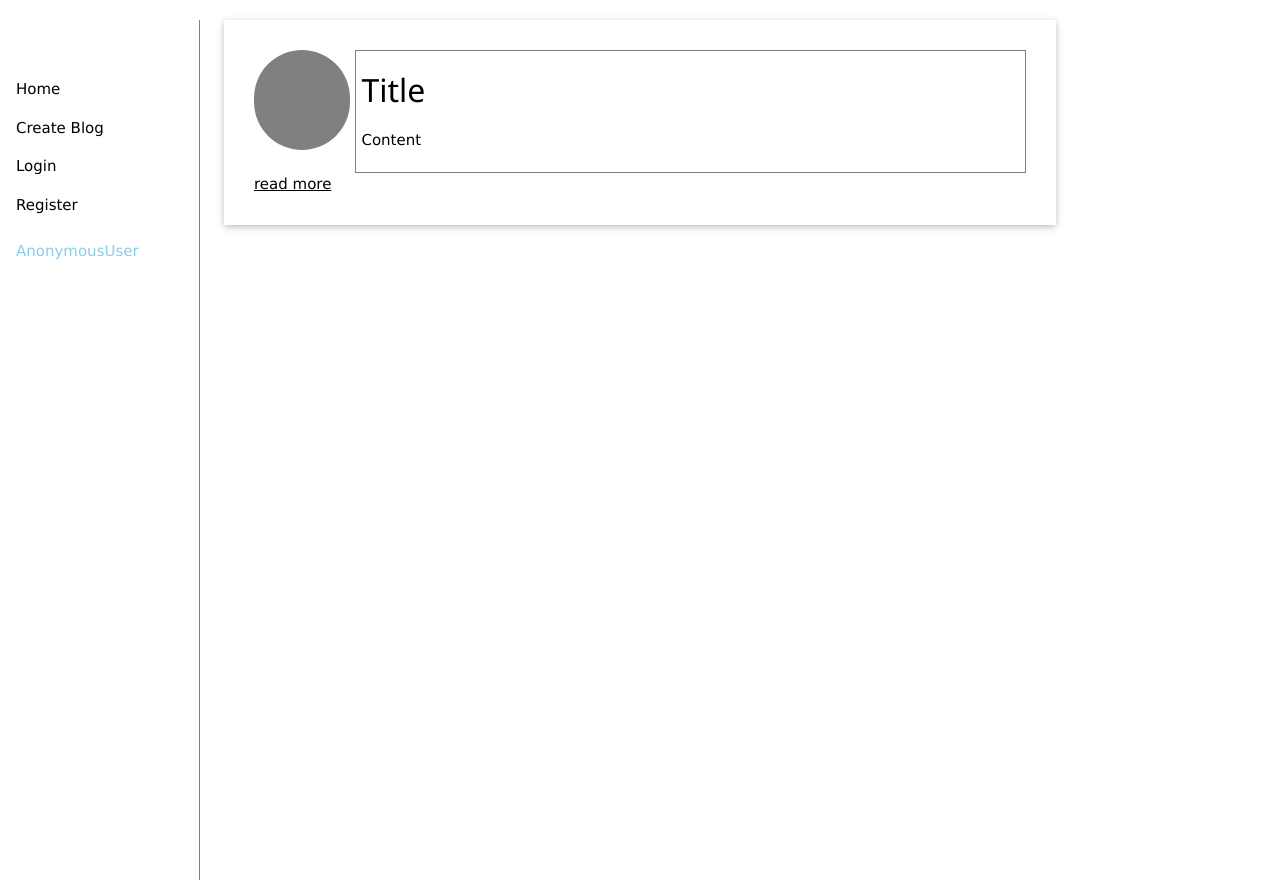
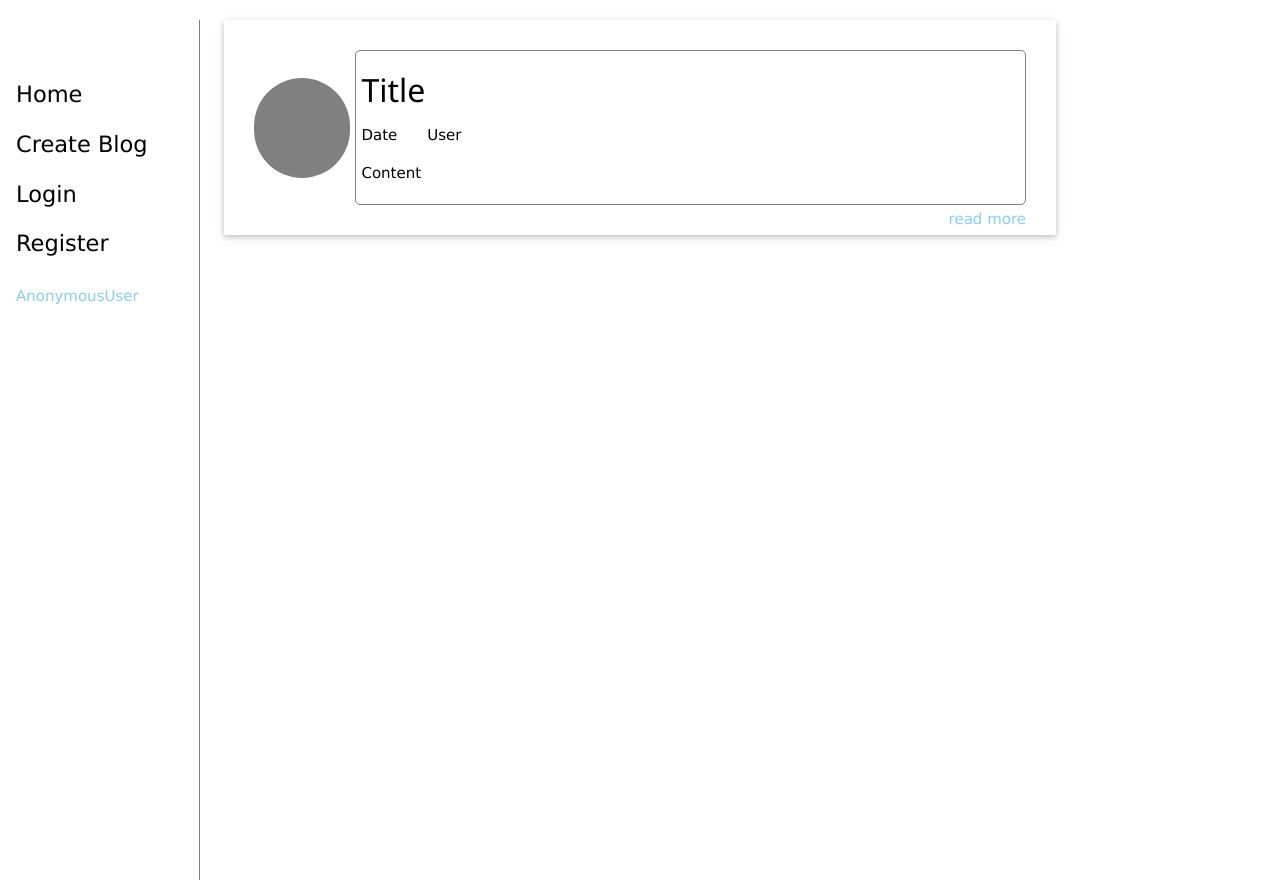
Before and after one commit to joda1196/food-blog, a Django app: page / in a window 1280 px wide. Run offline with Django 4.2, Linux system fonts and the light colour scheme; parts of the project's set-up code (start-up, migrations or seed data) failed here and were passed over.

Commit message:
sidebar and homepage styling

```diff
--- a/app/static/styles.css
+++ b/app/static/styles.css
@@ -5,8 +5,31 @@
 }
 /* ALL BUTTONS/LINKS */
 .all-links {
+  position: relative;
+  color: #000;
   text-decoration: none;
-  text-align: right;
+  font-size: 1.5em;
+}
+
+.all-links:hover {
+  color: lightskyblue;
+}
+
+.all-links::before {
+  content: "";
+  position: absolute;
+  display: block;
+  width: 100%;
+  height: 2px;
+  bottom: 0;
+  left: 0;
+  background-color: lightskyblue;
+  transform: scaleX(0);
+  transition: transform 0.1s ease;
+}
+
+.all-links:hover::before {
+  transform: scaleX(1);
 }
 /* BLOG POST */
 .blog-post-container {
@@ -14,6 +37,7 @@
   margin: auto;
   padding: 30px;
   margin-block: 20px;
+  position: relative;
 }
 #blog-thumbnail {
   width: 100px;
@@ -22,14 +46,44 @@
   -moz-border-radius: 25px;
   border-radius: 50px;
   background: grey;
+  margin: auto;
 }
 .blog-content {
   margin-left: 5px;
   padding: 5px;
   border: 1px solid grey;
+  border-radius: 5px;
   text-align: left;
   width: 90%;
 }
 .blog-content h3 {
   font-size: xx-large;
 }
+.blog-date-user {
+  padding: 0;
+  margin: 0;
+  padding-right: 2em;
+}
+.blog-read-more {
+  position: absolute;
+  bottom: 5px;
+  right: 30px;
+  text-decoration: none;
+  color: lightskyblue;
+}
+.blog-read-more::before {
+  content: "";
+  position: absolute;
+  display: block;
+  width: 100%;
+  height: 2px;
+  bottom: 0;
+  left: 0;
+  background-color: lightskyblue;
+  transform: scaleX(0);
+  transition: transform 0.1s ease;
+}
+
+.blog-read-more:hover::before {
+  transform: scaleX(1);
+}
--- a/app/templates/base.html
+++ b/app/templates/base.html
@@ -13,10 +13,10 @@
   </head>
   <body>
     <nav class="sidebar w3-sidebar w3-bar-block">
-      <a href="#" class="w3-bar-item w3-button" style="text-decoration: none;">Home</a>
-      <a href="#" class="w3-bar-item w3-button">Create Blog</a>
-      <a href="#" class="w3-bar-item w3-button">Login</a>
-      <a href="#" class="w3-bar-item w3-button">Register</a>
+      <a href="#" class="w3-bar-item all-links">Home</a>
+      <a href="#" class="w3-bar-item all-links">Create Blog</a>
+      <a href="#" class="w3-bar-item all-links">Login</a>
+      <a href="#" class="w3-bar-item all-links">Register</a>
       <div class="w3-dropdown-hover w3-right">
         <!-- if request.user.is_authenticated -->
         <button class="w3-button w3-text-light-blue w3-padding-16">
--- a/app/templates/homepage.html
+++ b/app/templates/homepage.html
@@ -5,9 +5,13 @@
         <div id="blog-thumbnail"></div>
         <div class="blog-content">
             <h3>Title</h3>
+            <div style="display: flex;">
+                <p class="blog-date-user">Date</p>
+                <p class="blog-date-user">User</p>
+            </div>
             <p>Content</p>
         </div>
     </div>
-    <a class="" href="">read more</a>
+    <a class="blog-read-more" href="">read more</a>
 </div>
 {% endblock content%}
```
